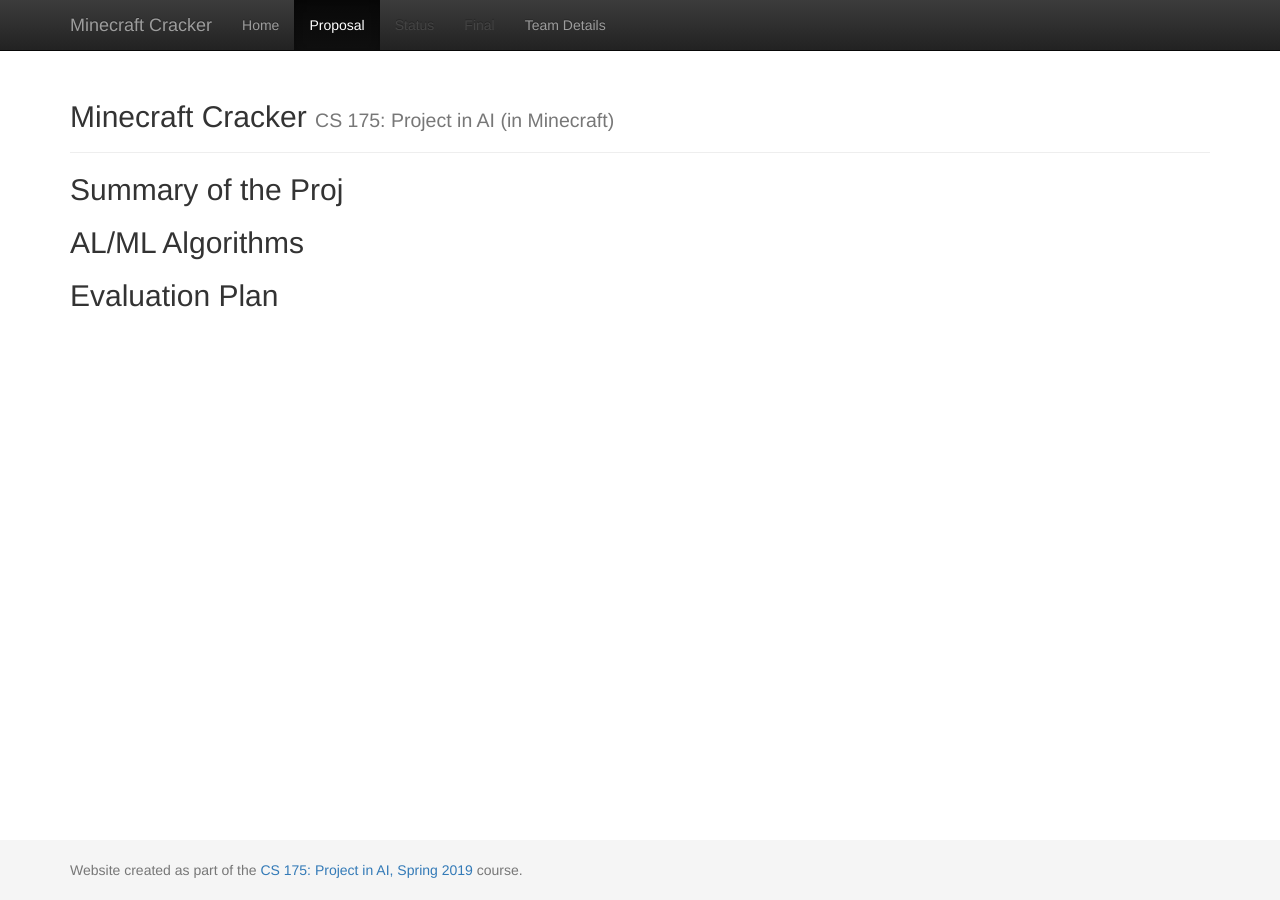
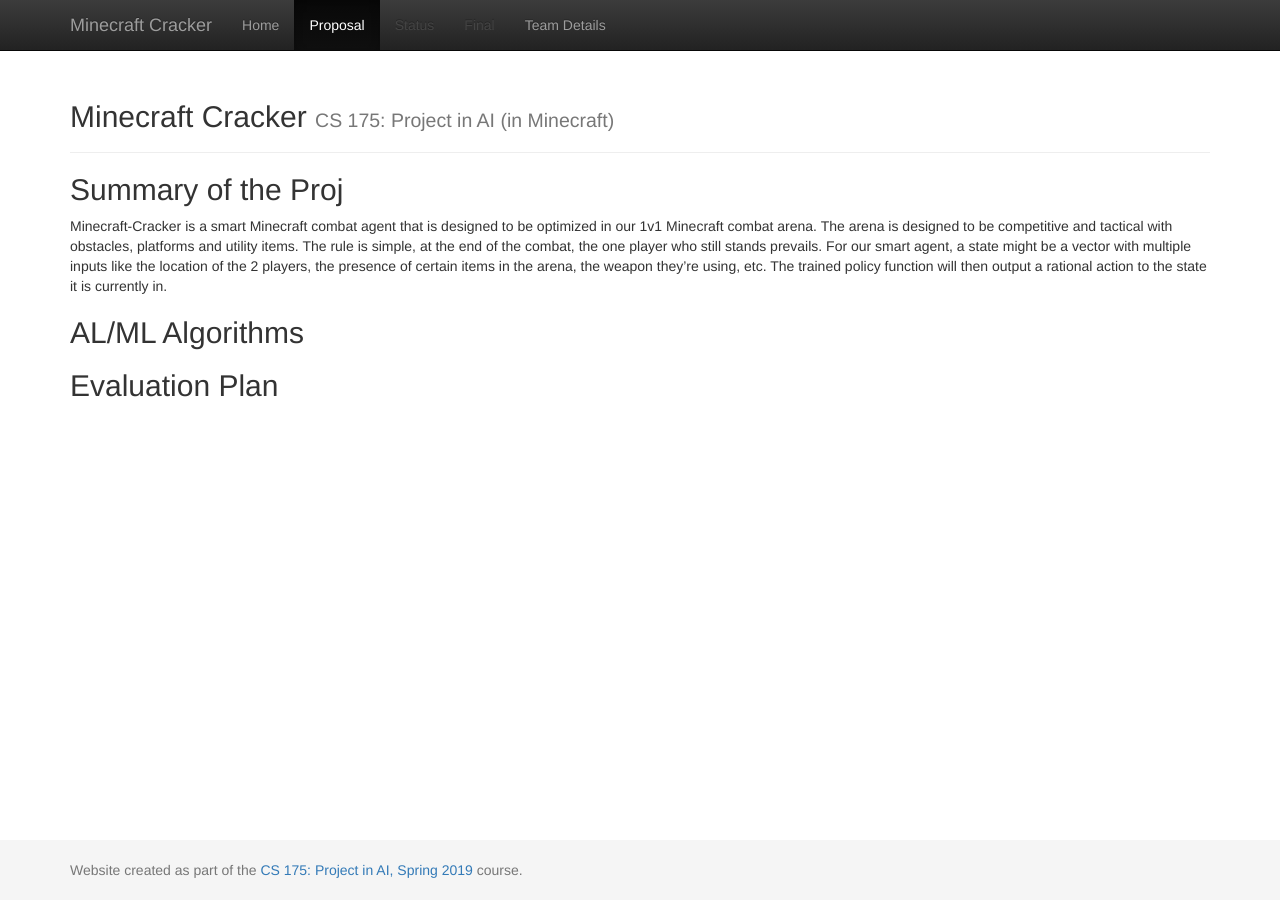
Before and after one commit to hongminy/Take-Him-Out, a Jekyll site: the page built from docs/proposal.md, in a window 1280 px wide. Built offline with Jekyll 4.4.1, drawn with Linux system fonts in a browser that asks for light colours.

Commit message:
Update proposal.md

```diff
--- a/docs/proposal.md
+++ b/docs/proposal.md
@@ -3,7 +3,7 @@
 title: Proposal
 ---
 ## Summary of the Proj
-
+Minecraft-Cracker is a smart Minecraft combat agent that is designed to be optimized in our 1v1 Minecraft combat arena. The arena is designed to be competitive and tactical with obstacles, platforms and utility items. The rule is simple, at the end of the combat, the one player who still stands prevails. For our smart agent, a state might be a vector with multiple inputs like the location of the 2 players, the presence of certain items in the arena, the weapon they're using, etc. The trained policy function will then output a rational action to the state it is currently in.
 
 ## AL/ML Algorithms
 
```
